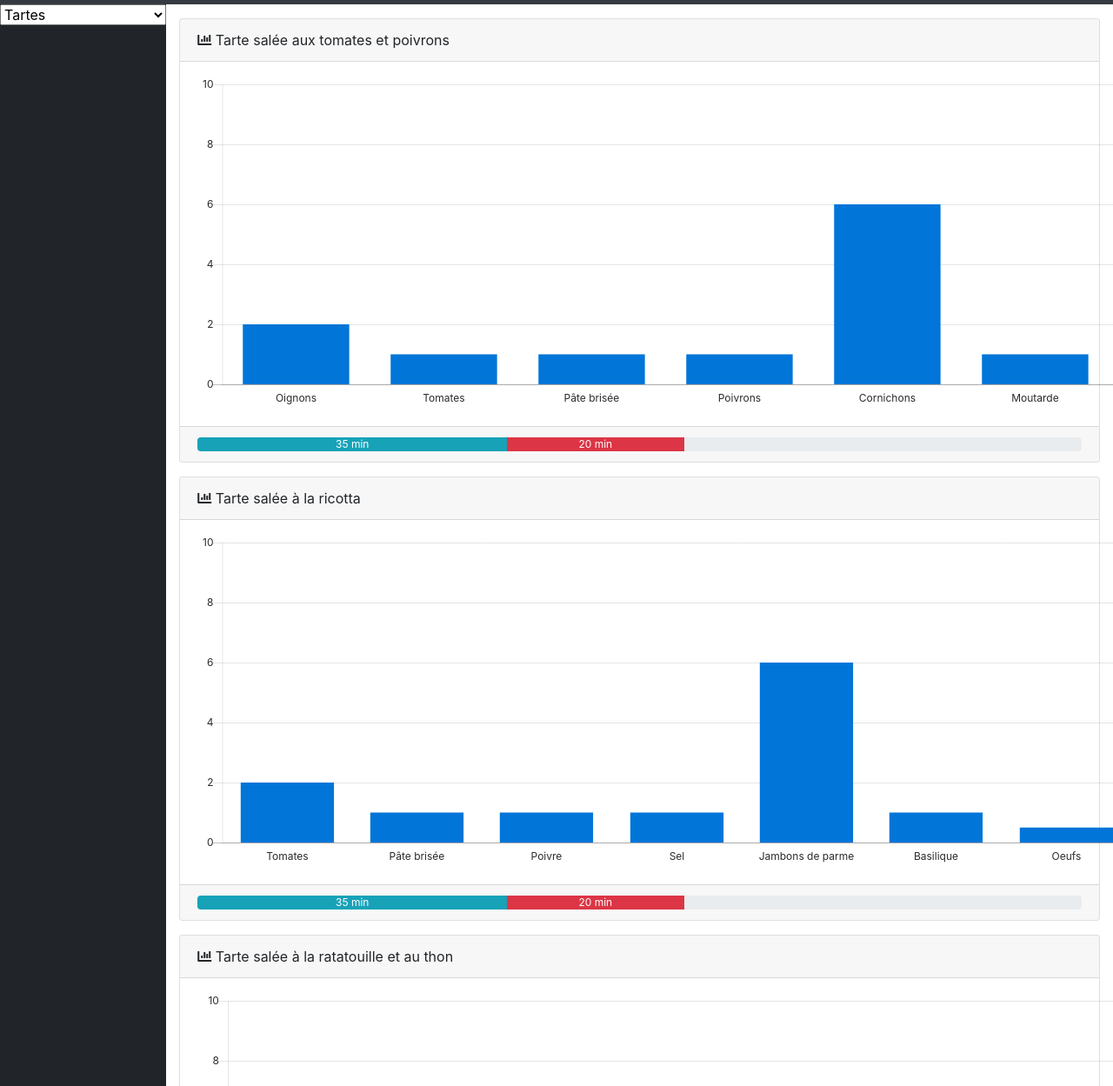
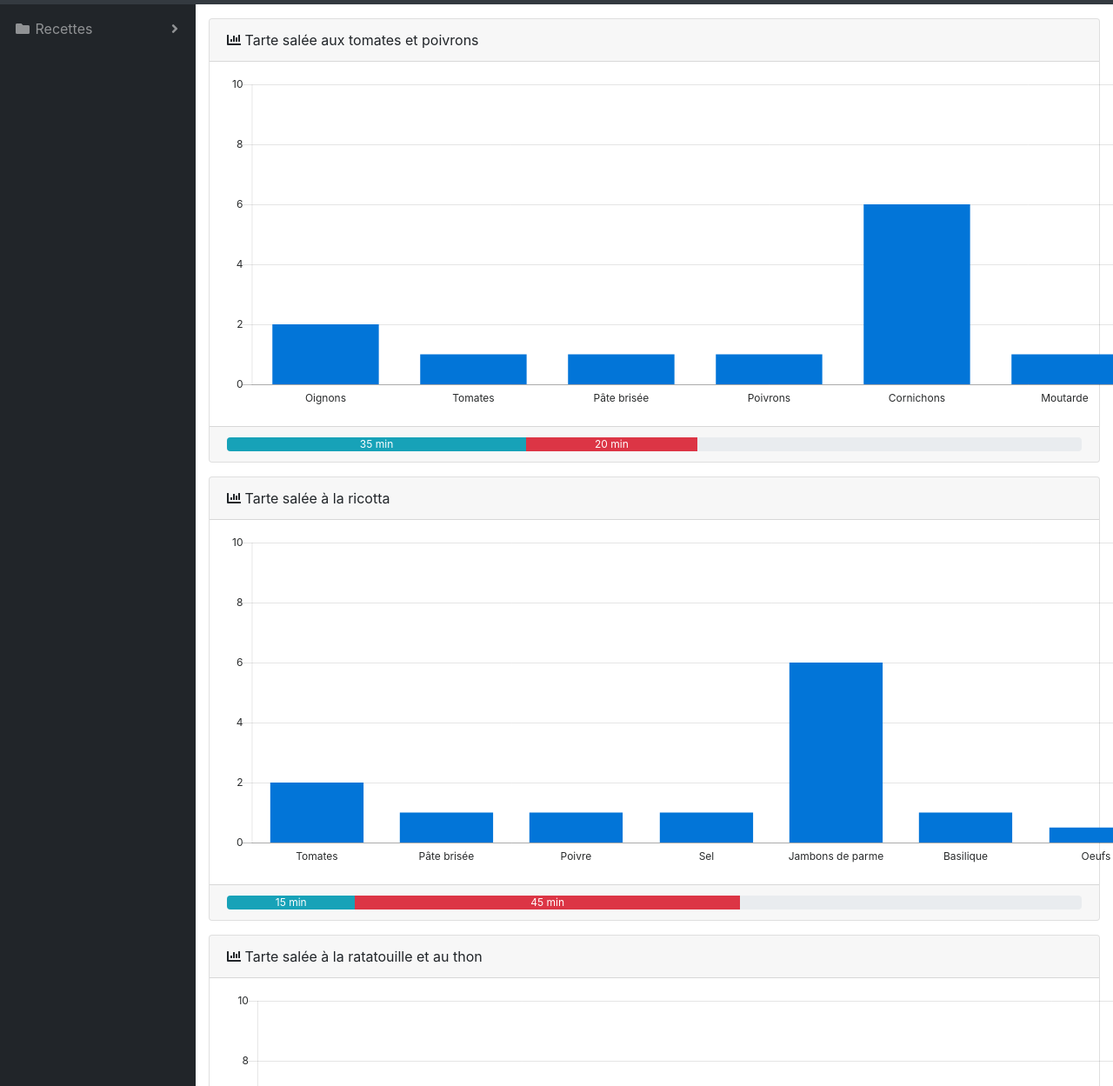
Before and after one commit to Aemiyh/POM_recipe, a website with bundled scripts: page dashboard/index.html in a window 1280 px wide. Shown: the part 51-1300 px from the top of the page at 87% size. Built offline with nearby package versions, Linux system fonts and the light colour scheme.

Commit message:
Amelioration dropdown menu

```diff
--- a/dashboard/index.html
+++ b/dashboard/index.html
@@ -55,18 +55,17 @@
             <!-- Sidebar -->
             <ul class="sidebar navbar-nav">
                 <!--  Colonne à gauche-->
-                <select>
-                    <option value="tartes">Tartes</option>
-                    <option value="pizza">Pizza</option>
-                    <option value="macarons">Macarons</option>
-                </select>
-                <br>
-                <div class="">
-
-                </div>
-
-
-
+                <li class="nav-item dropdown">
+                    <a class="nav-link dropdown-toggle" href="#" id="pagesDropdown" role="button" data-toggle="dropdown" aria-haspopup="true" aria-expanded="false">
+                        <i class="fas fa-fw fa-folder"></i>
+                        <span>Recettes</span>
+                    </a>
+                    <div class="dropdown-menu" aria-labelledby="pagesDropdown">
+                        <a class="dropdown-item" id="tartes" href="#">Tartes</a>
+                        <a class="dropdown-item" id="pizza"href="#">Pizza</a>
+                        <a class="dropdown-item" id="macarons" href="#">Macarons</a>
+                    </div>
+                </li>
             </ul>
 
             <div id="content-wrapper">
@@ -103,11 +102,11 @@
                         <!-- <div class="card-footer small text-muted">Updated yesterday at 11:59 PM</div> -->
                         <div class="card-footer small text-muted">
                             <div class="progress">
-                                <div class="progress-bar bg-info" role="progressbar" style="width: 35%"  title="Temps de préparation" aria-valuenow="35" aria-valuemin="0" aria-valuemax="100" data-toggle="tooltip" data-placement="top">
-                                    <span class="progress-type">35 min</span> <!-- Text  -->
+                                <div class="progress-bar bg-info" role="progressbar" style="width: 15%"  title="Temps de préparation" aria-valuenow="15" aria-valuemin="0" aria-valuemax="100" data-toggle="tooltip" data-placement="top">
+                                    <span class="progress-type">15 min</span> <!-- Text  -->
                                 </div>
-                                <div class="progress-bar bg-danger" role="progressbar" style="width: 20%" title="Temps de cuisson" aria-valuenow="20" aria-valuemin="0" aria-valuemax="100" data-toggle="tooltip" data-placement="top">
-                                    <span class="progress-type">20 min</span> <!-- Text  -->
+                                <div class="progress-bar bg-danger" role="progressbar" style="width: 45%" title="Temps de cuisson" aria-valuenow="45" aria-valuemin="0" aria-valuemax="100" data-toggle="tooltip" data-placement="top">
+                                    <span class="progress-type">45 min</span> <!-- Text  -->
                                 </div>
                             </div>
                         </div>
```
